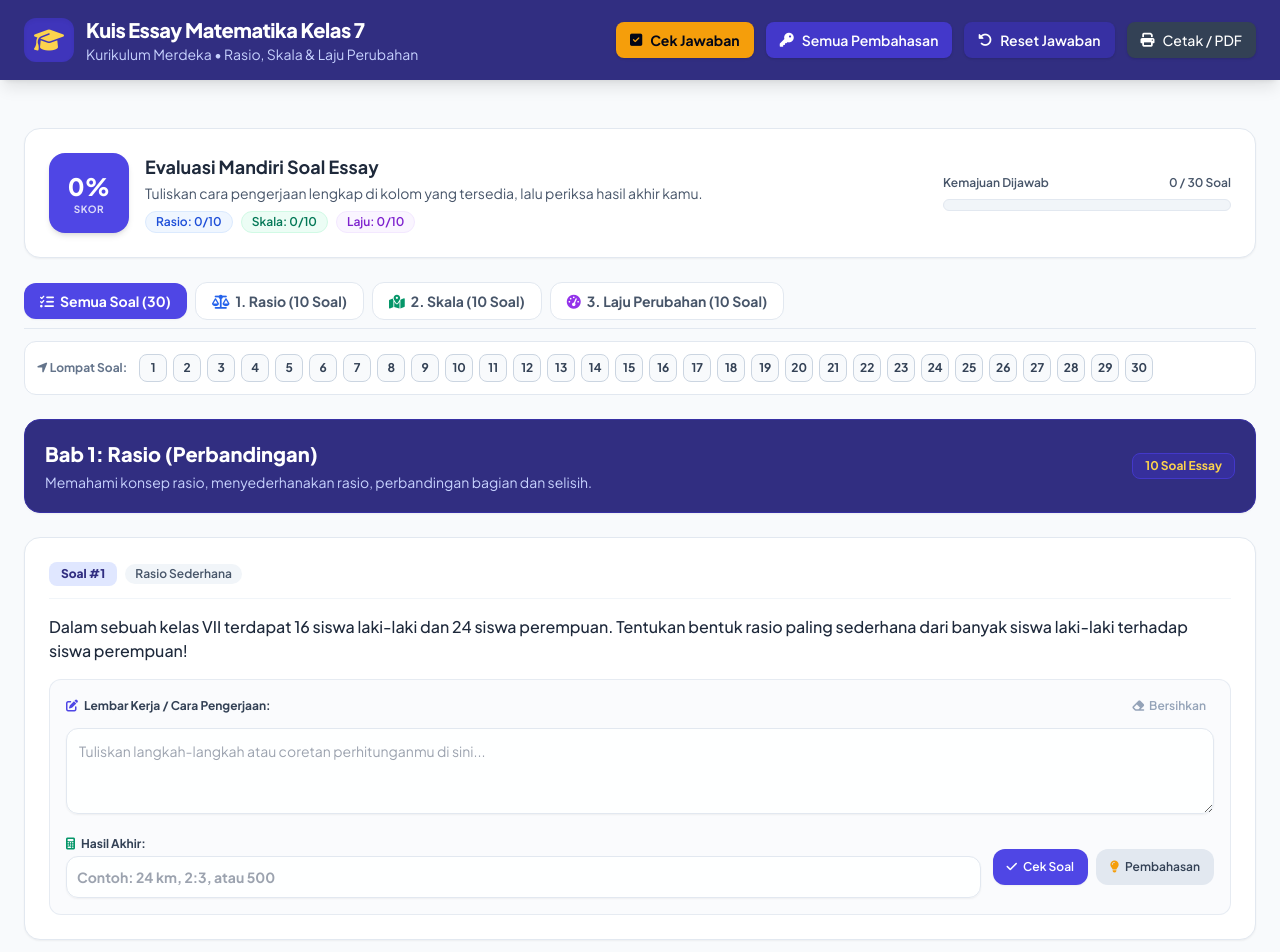
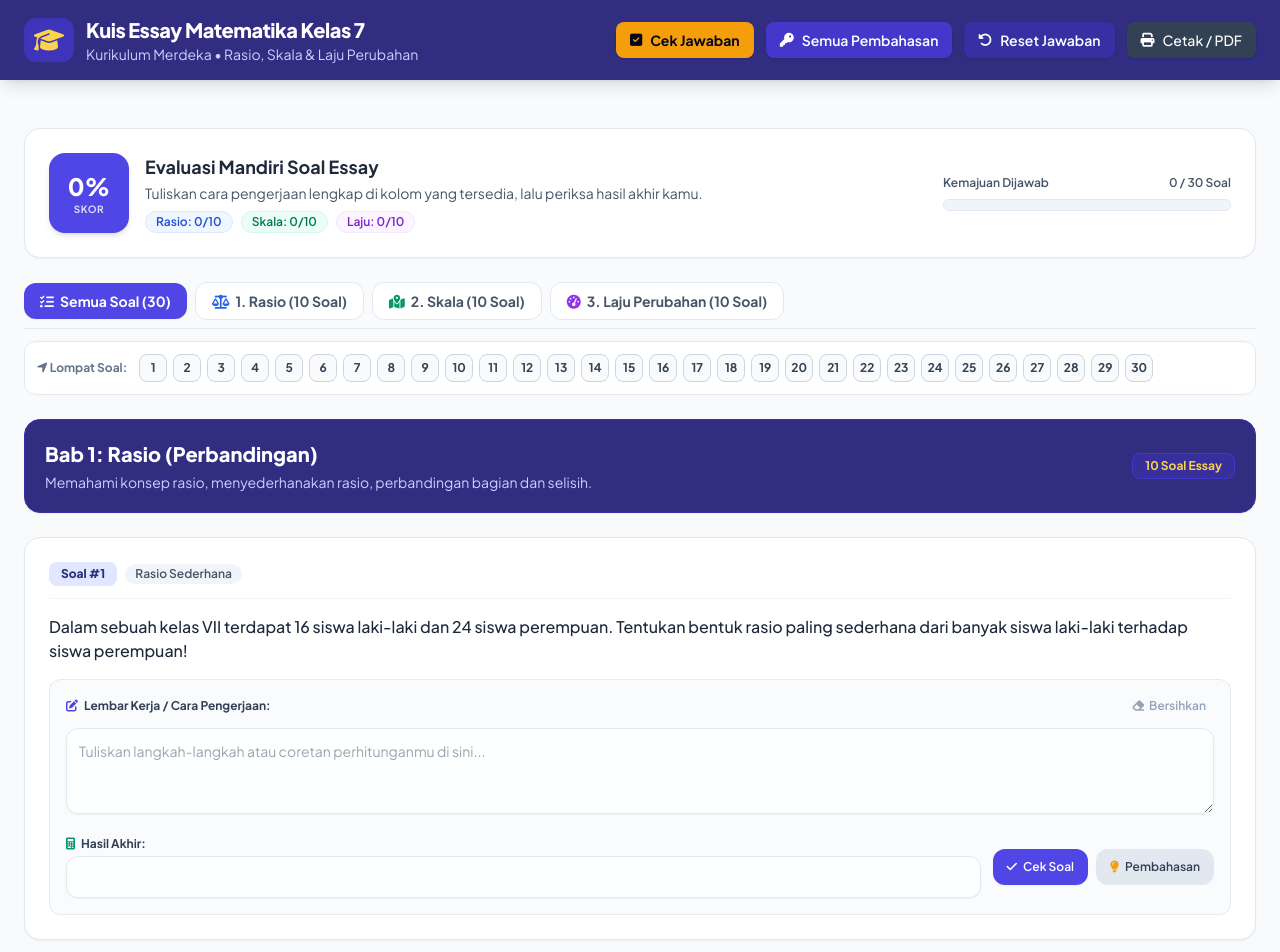
Before and after one commit to alpianimarissa/Quiz-Rasio-Skala-Laju-Perubahan-SMP-G7, a plain HTML site: page quiz_essay_matematika_kelas_7.html in a window 1280 px wide. Shown: the top 952 px of the page. Drawn offline with nearby package versions, Linux system fonts and the light colour scheme.

Commit message:
Update quiz_essay_matematika_kelas_7.html

```diff
--- a/quiz_essay_matematika_kelas_7.html
+++ b/quiz_essay_matematika_kelas_7.html
@@ -677,7 +677,6 @@
                                             Hasil Akhir:
                                         </label>
                                         <input type="text" id="ans_${q.id}" oninput="handleInput('${q.id}')"
-                                            placeholder="Contoh: 24 km, 2:3, atau 500"
                                             class="w-full text-xs sm:text-sm p-2.5 border border-slate-200 rounded-xl focus:ring-2 focus:ring-indigo-500 focus:border-indigo-500 focus:bg-white focus:outline-none bg-white/90 font-bold text-slate-900 transition shadow-sm">
                                     </div>
                                     <div class="flex items-end gap-2 pt-1 sm:pt-0">
```
